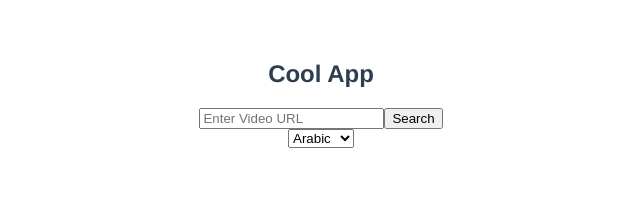
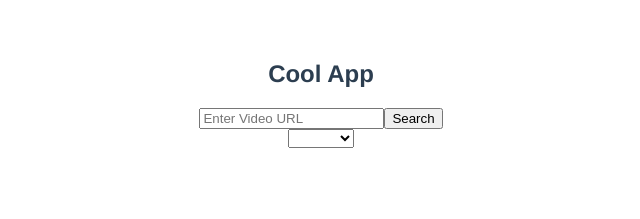
Before and after one commit to Jarjanazy/youtube-comment-language, a Vue app in the folder youtube-comment-language/: page / in a window 1280 px wide. Shown: the top 219 px of the page, without its empty margins (319-959 px from the left). Built offline with nearby package versions, Linux system fonts and the light colour scheme.

Commit message:
add the state managemnt between searchbar and lanaguageSelection components

```diff
--- a/youtube-comment-language/src/components/LanguageSelection.vue
+++ b/youtube-comment-language/src/components/LanguageSelection.vue
@@ -1,6 +1,6 @@
 <template>
     <div>
-        <select id="languages">
+        <select id="languages" v-model="selectedLanguage">
             <option value="arabic">Arabic</option>
             <option value="english">English</option>
         </select>
@@ -14,7 +14,12 @@ export default({
     name: 'LanguageSelection',
     data: function(){
         return{
-
+            selectedLanguage: ""
+        }
+    },
+    watch: {
+        selectedLanguage: function(newLanguage){
+            this.$emit('language-changed', newLanguage);
         }
     }
 
--- a/youtube-comment-language/src/components/SearchBar.vue
+++ b/youtube-comment-language/src/components/SearchBar.vue
@@ -1,8 +1,8 @@
 <template>
     <div>
-        <input type="text" :placeholder="placeHolder">
-        <button> Search </button>
-        <LanguageSelection></LanguageSelection>
+        <input type="text" placeholder="Enter Video URL" v-model="url">
+        <button @click="search"> Search </button>
+        <LanguageSelection @language-changed="searchLanguage=$event" ></LanguageSelection>
     </div>
 </template>
 
@@ -14,7 +14,13 @@ export default({
    components: {LanguageSelection},
    data: function(){
        return{
-           placeHolder: "Enter Video URL"
+           url: "",
+           searchLanguage: ""
+       }
+   },
+   methods: {
+       search: function(){
+           alert(this.url + " " + this.searchLanguage);
        }
    }
 })
```
